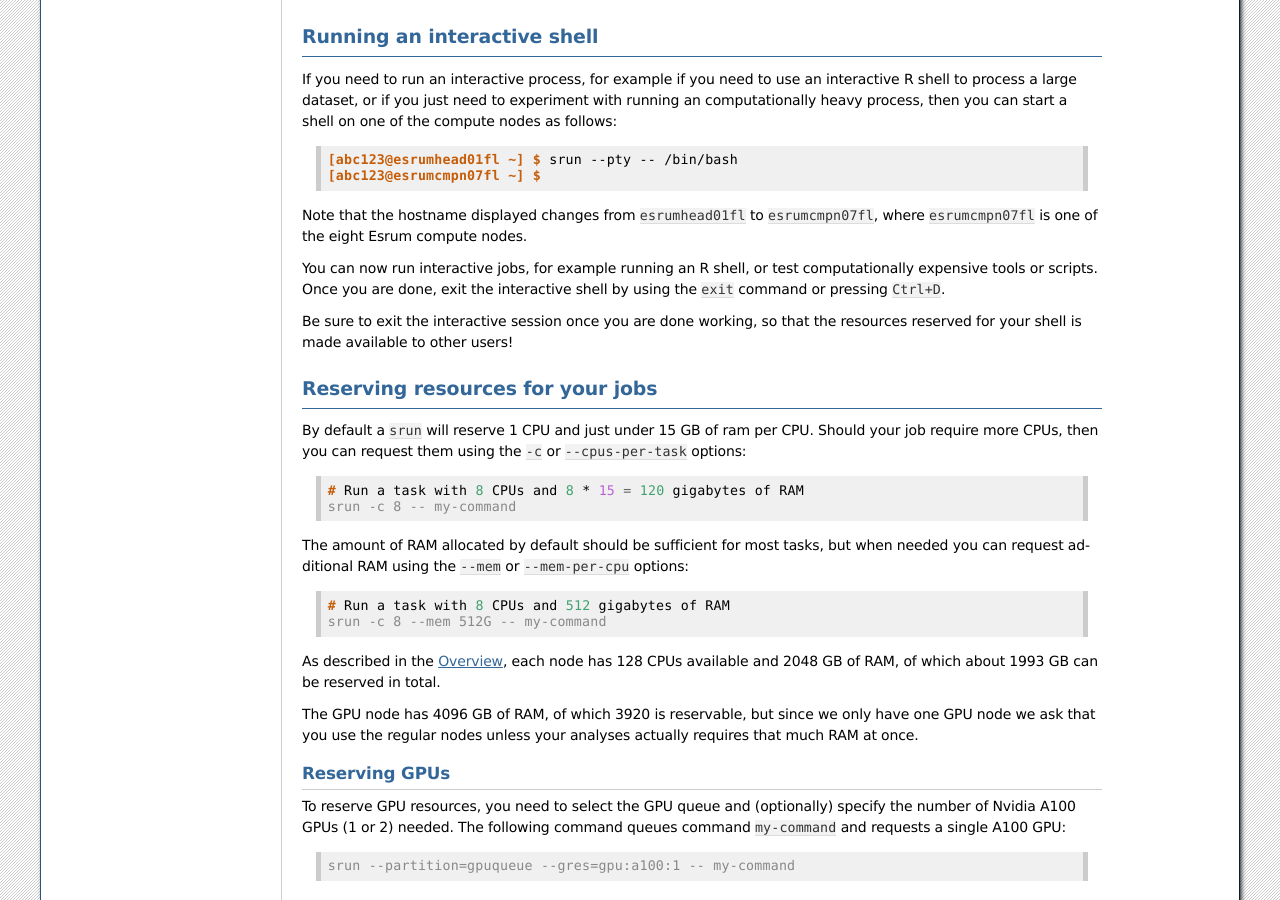
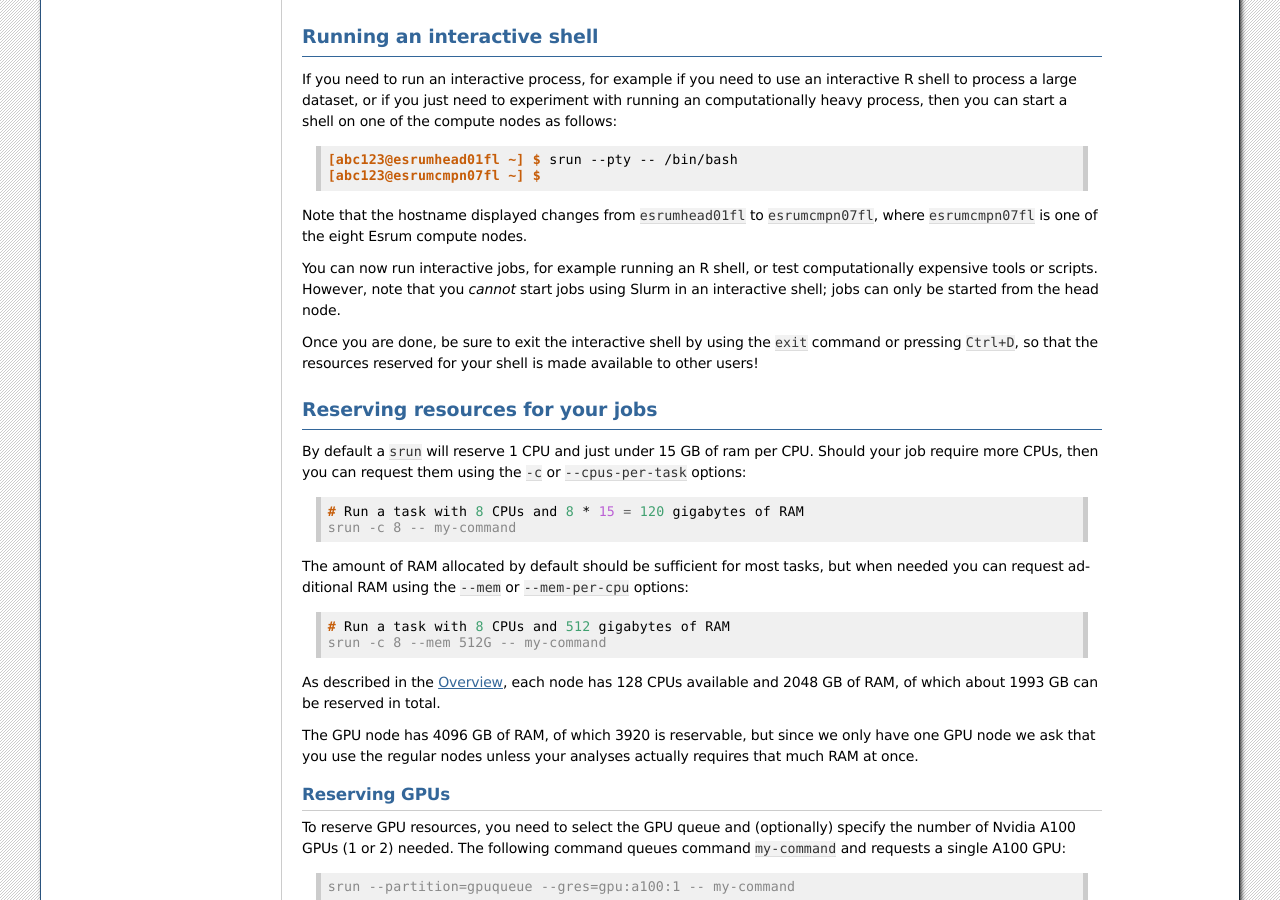
Before and after one commit to cbmrphenomics/cbmrphenomics.github.io, a Sphinx documentation site: the page built from esrum/source/usage/running_jobs.rst, in a window 1280 px wide and 900 px high, scrolled down 1399 px. Built offline with Sphinx 7.4.7, drawn with Linux system fonts in a browser that asks for light colours.

Commit message:
note that jobs must be run from head node

```diff
--- a/esrum/source/usage/running_jobs.rst
+++ b/esrum/source/usage/running_jobs.rst
@@ -84,13 +84,13 @@ Note that the hostname displayed changes from ``esrumhead01fl`` to
 compute nodes.
 
 You can now run interactive jobs, for example running an R shell, or
-test computationally expensive tools or scripts. Once you are done, exit
-the interactive shell by using the ``exit`` command or pressing
-``Ctrl+D``.
+test computationally expensive tools or scripts. However, note that you
+*cannot* start jobs using Slurm in an interactive shell; jobs can only
+be started from the head node.
 
-Be sure to exit the interactive session once you are done working, so
-that the resources reserved for your shell is made available to other
-users!
+Once you are done, be sure to exit the interactive shell by using the
+``exit`` command or pressing ``Ctrl+D``, so that the resources reserved
+for your shell is made available to other users!
 
 ***********************************
  Reserving resources for your jobs
```
